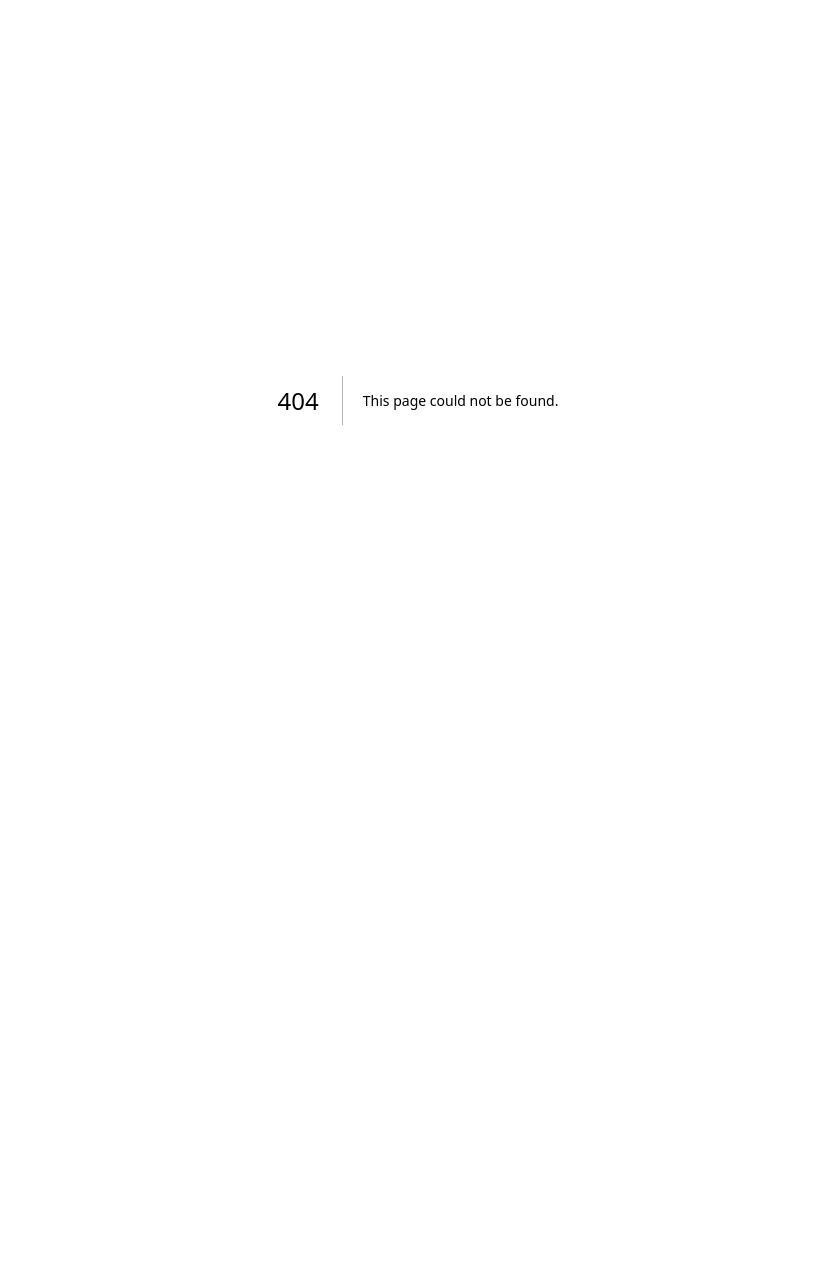
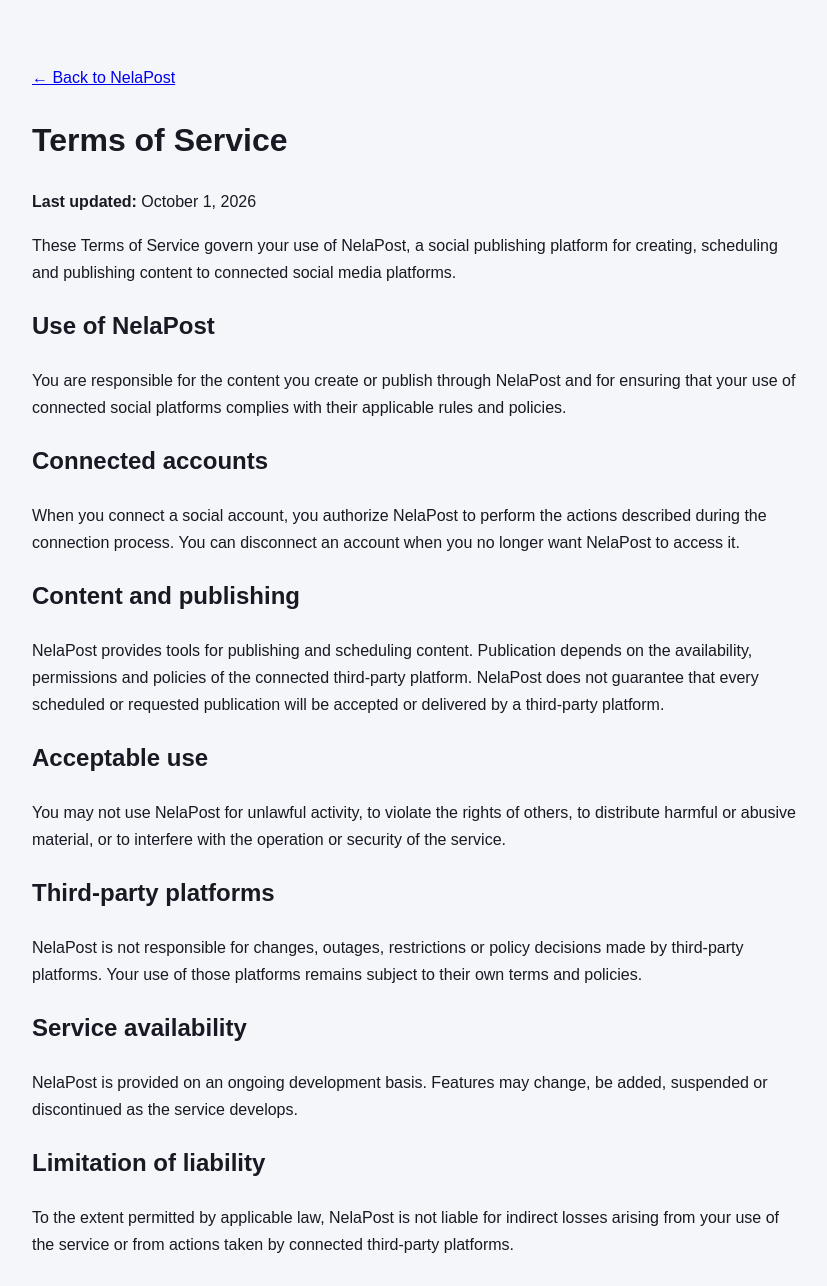
Before and after one commit to tladirobsonretro/NelaPost, a Next.js app: page /terms-of-service in a window 1280 px wide. Before the commit this address had no page. Shown: the top 1286 px of the page, without its empty margins (222-1049 px from the left). Before the commit the page ends 800 px from the top, so only its background shows below. Built offline with nearby package versions, Linux system fonts and the light colour scheme.

Commit message:
Add NelaPost terms of service

```diff
--- /dev/null
+++ b/app/terms-of-service/page.tsx
@@ -0,0 +1,40 @@
+import Link from 'next/link'
+
+export default function TermsOfService() {
+  return (
+    <main style={{maxWidth: 820, margin: '0 auto', padding: '48px 24px', fontFamily: 'Arial, sans-serif', lineHeight: 1.7}}>
+      <p><Link href="/">← Back to NelaPost</Link></p>
+      <h1>Terms of Service</h1>
+      <p><strong>Last updated:</strong> October 1, 2026</p>
+
+      <p>These Terms of Service govern your use of NelaPost, a social publishing platform for creating, scheduling and publishing content to connected social media platforms.</p>
+
+      <h2>Use of NelaPost</h2>
+      <p>You are responsible for the content you create or publish through NelaPost and for ensuring that your use of connected social platforms complies with their applicable rules and policies.</p>
+
+      <h2>Connected accounts</h2>
+      <p>When you connect a social account, you authorize NelaPost to perform the actions described during the connection process. You can disconnect an account when you no longer want NelaPost to access it.</p>
+
+      <h2>Content and publishing</h2>
+      <p>NelaPost provides tools for publishing and scheduling content. Publication depends on the availability, permissions and policies of the connected third-party platform. NelaPost does not guarantee that every scheduled or requested publication will be accepted or delivered by a third-party platform.</p>
+
+      <h2>Acceptable use</h2>
+      <p>You may not use NelaPost for unlawful activity, to violate the rights of others, to distribute harmful or abusive material, or to interfere with the operation or security of the service.</p>
+
+      <h2>Third-party platforms</h2>
+      <p>NelaPost is not responsible for changes, outages, restrictions or policy decisions made by third-party platforms. Your use of those platforms remains subject to their own terms and policies.</p>
+
+      <h2>Service availability</h2>
+      <p>NelaPost is provided on an ongoing development basis. Features may change, be added, suspended or discontinued as the service develops.</p>
+
+      <h2>Limitation of liability</h2>
+      <p>To the extent permitted by applicable law, NelaPost is not liable for indirect losses arising from your use of the service or from actions taken by connected third-party platforms.</p>
+
+      <h2>Changes to these terms</h2>
+      <p>We may update these Terms of Service as NelaPost develops. Continued use of the service after an update constitutes acceptance of the revised terms where permitted by law.</p>
+
+      <h2>Contact</h2>
+      <p>For questions about these terms, contact <a href="mailto:tlisene@gmail.com">tlisene@gmail.com</a>.</p>
+    </main>
+  )
+}
```
